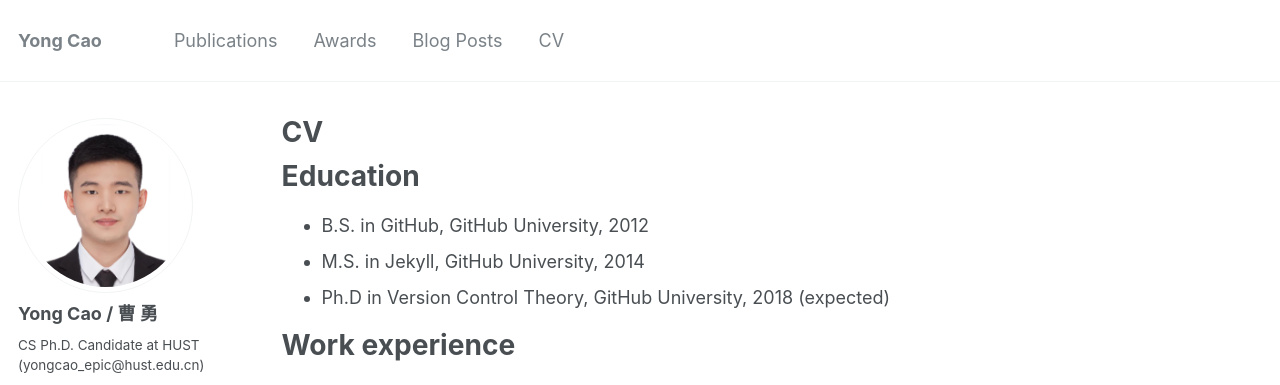
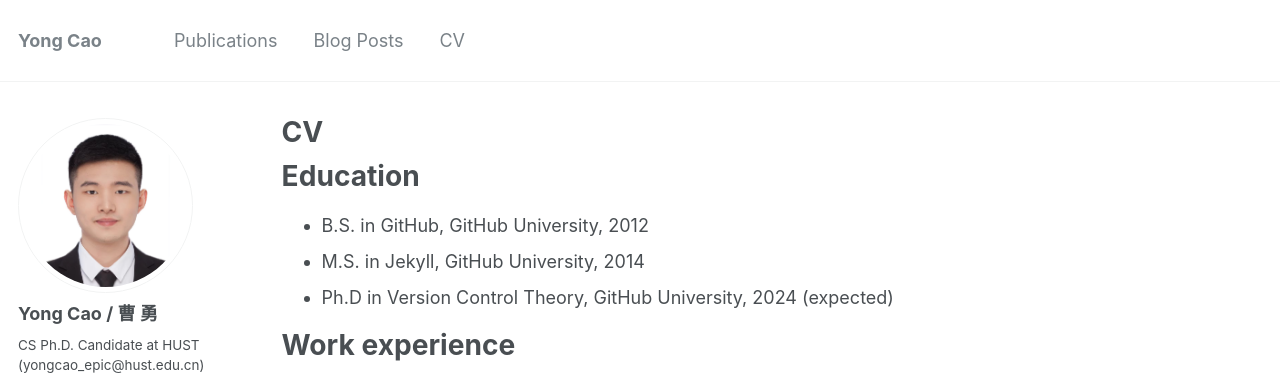
Before and after one commit to yongcaoplus/yongcaoplus.github.io, a Jekyll site: the page built from _pages/cv.md, in a window 1280 px wide and 900 px high. Shown: the top 385 px of the window. Built offline with Jekyll 4.4.1, drawn with Linux system fonts in a browser that asks for light colours; some web fonts are replaced.

```diff
--- a/_data/navigation.yml
+++ b/_data/navigation.yml
@@ -3,8 +3,8 @@
   - title: "Publications"
     url: /publications/
 
-  - title: "Awards"
-    url: /awards/
+#  - title: "Awards"
+#    url: /awards/
 
 #  - title: "Technology"
 #  - url: https://blog.csdn.net/weixin_43955436/
--- a/_pages/cv.md
+++ b/_pages/cv.md
@@ -13,7 +13,7 @@
 ======
 * B.S. in GitHub, GitHub University, 2012
 * M.S. in Jekyll, GitHub University, 2014
-* Ph.D in Version Control Theory, GitHub University, 2018 (expected)
+* Ph.D in Version Control Theory, GitHub University, 2024 (expected)
 
 Work experience
 ======
```
